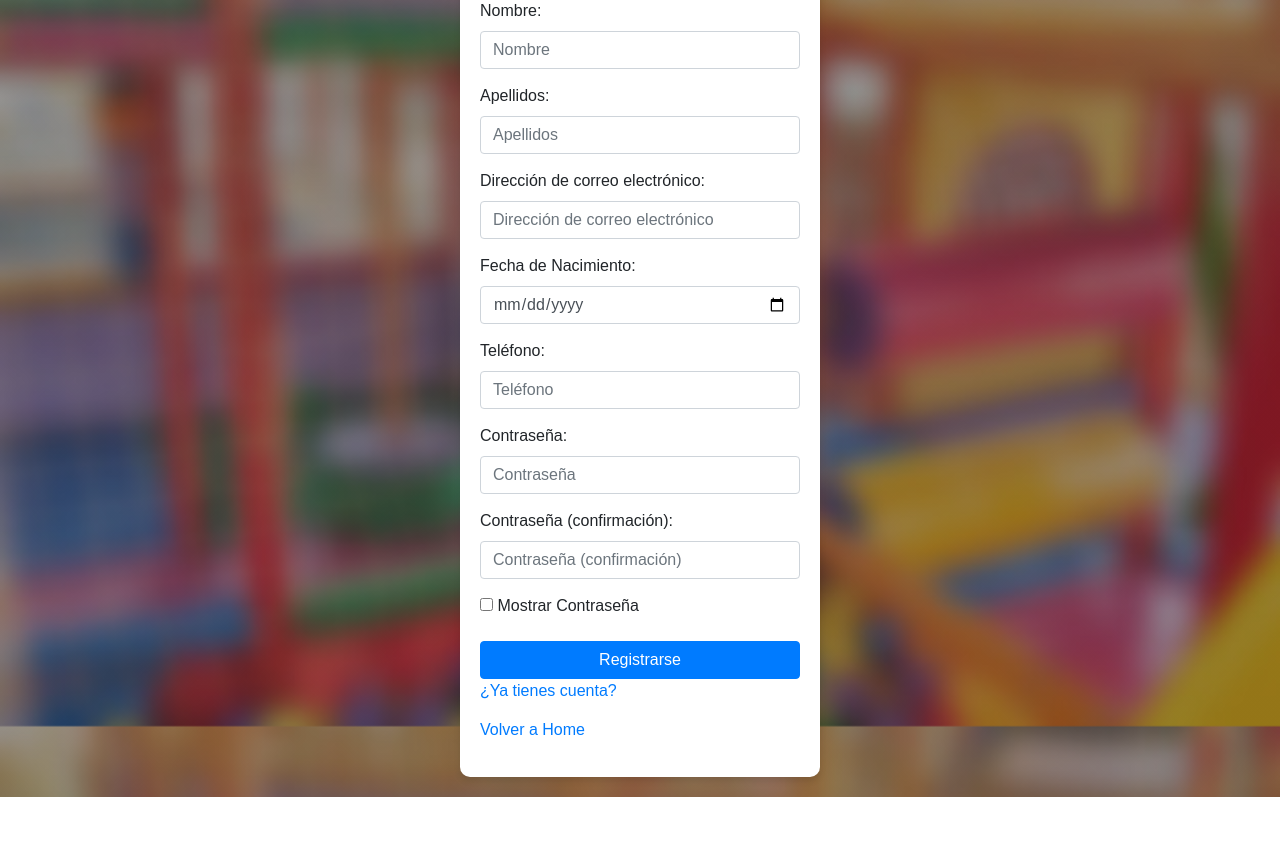
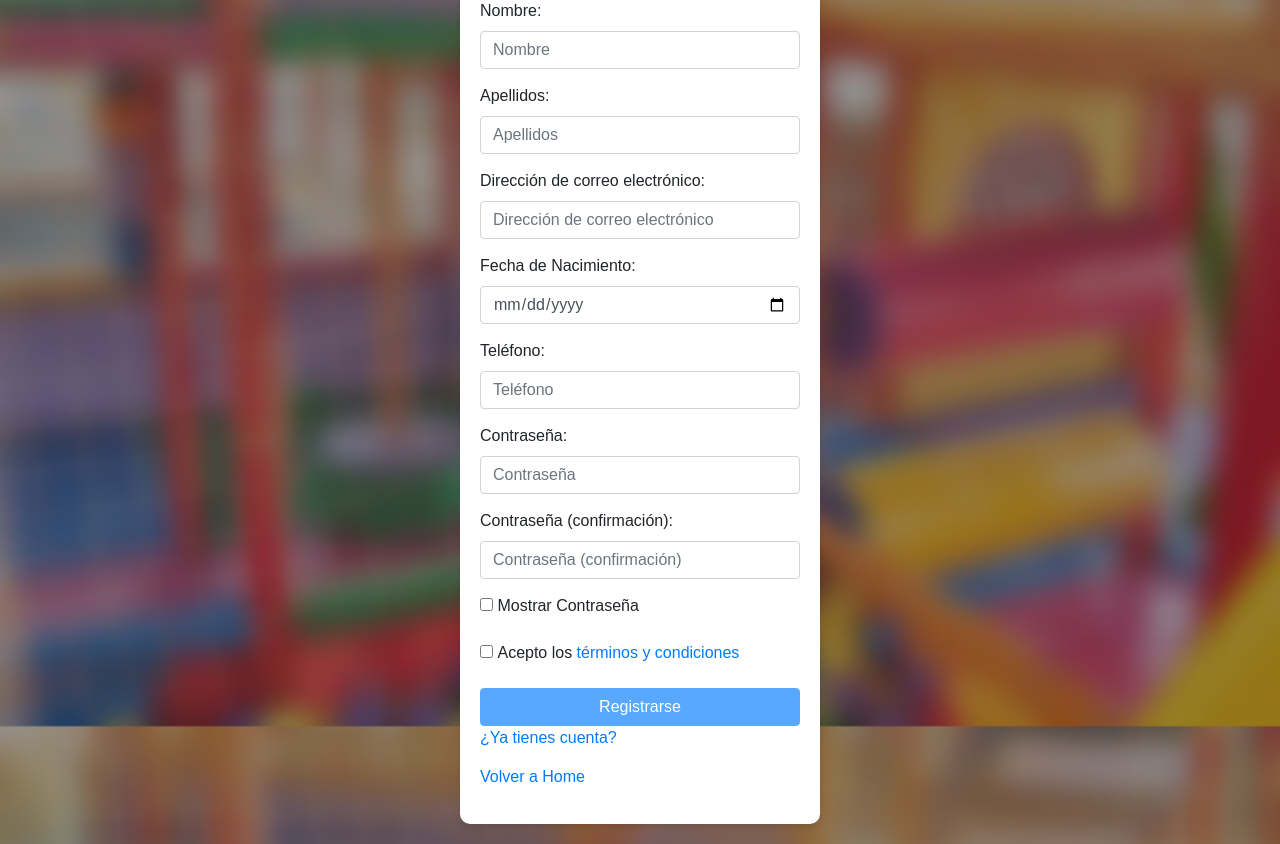
Before and after one commit to ChrisDiaz21/cdiazr-proyecto-divertikids, a Django app: page /register/ in a window 1280 px wide. Shown: the part 155-999 px from the top of the page. Before the commit the page ends 952 px from the top, so only its background shows below. Run offline with Django 4.2, Linux system fonts and the light colour scheme; some libraries are stand-ins or nearby versions; some web fonts are replaced.

Commit message:
se soluciono el terminos y condiciones

```diff
--- a/login/templates/registration/register.html
+++ b/login/templates/registration/register.html
@@ -1,4 +1,4 @@
-{%extends 'login/base.html'%}
+{% extends 'login/base.html' %}
 
 {% block log %}
     <div class="login-container">
@@ -118,7 +118,16 @@
                     <label for="mostrar_contrasena">Mostrar Contraseña</label>
                 </div>
 
-                <button type="submit" class="btn btn-primary btn-block">Registrarse</button>
+                <!-- Checkbox de términos y condiciones -->
+                <div class="form-group">
+                    <input type="checkbox" id="termsCheckbox">
+                    <label for="termsCheckbox">
+                        Acepto los <a href="#">términos y condiciones</a>
+                    </label>
+                </div>
+
+                <!-- Botón deshabilitado por defecto -->
+                <button type="submit" id="submitButton" class="btn btn-primary btn-block" disabled>Registrarse</button>
 
                 <div class="form-group">
                     <a href="{% url 'login' %}">¿Ya tienes cuenta?</a>
@@ -130,4 +139,21 @@
             </form>
         </div>
     </div>
+
+    <!-- Script para habilitar el botón -->
+    <script>
+        const checkbox = document.getElementById('termsCheckbox');
+        const button = document.getElementById('submitButton');
+
+        checkbox.addEventListener('change', () => {
+            button.disabled = !checkbox.checked;
+        });
+
+        function togglePasswordVisibility() {
+            const passwords = document.querySelectorAll('input[type="password"]');
+            passwords.forEach(input => {
+                input.type = input.type === 'password' ? 'text' : 'password';
+            });
+        }
+    </script>
 {% endblock %}
```
